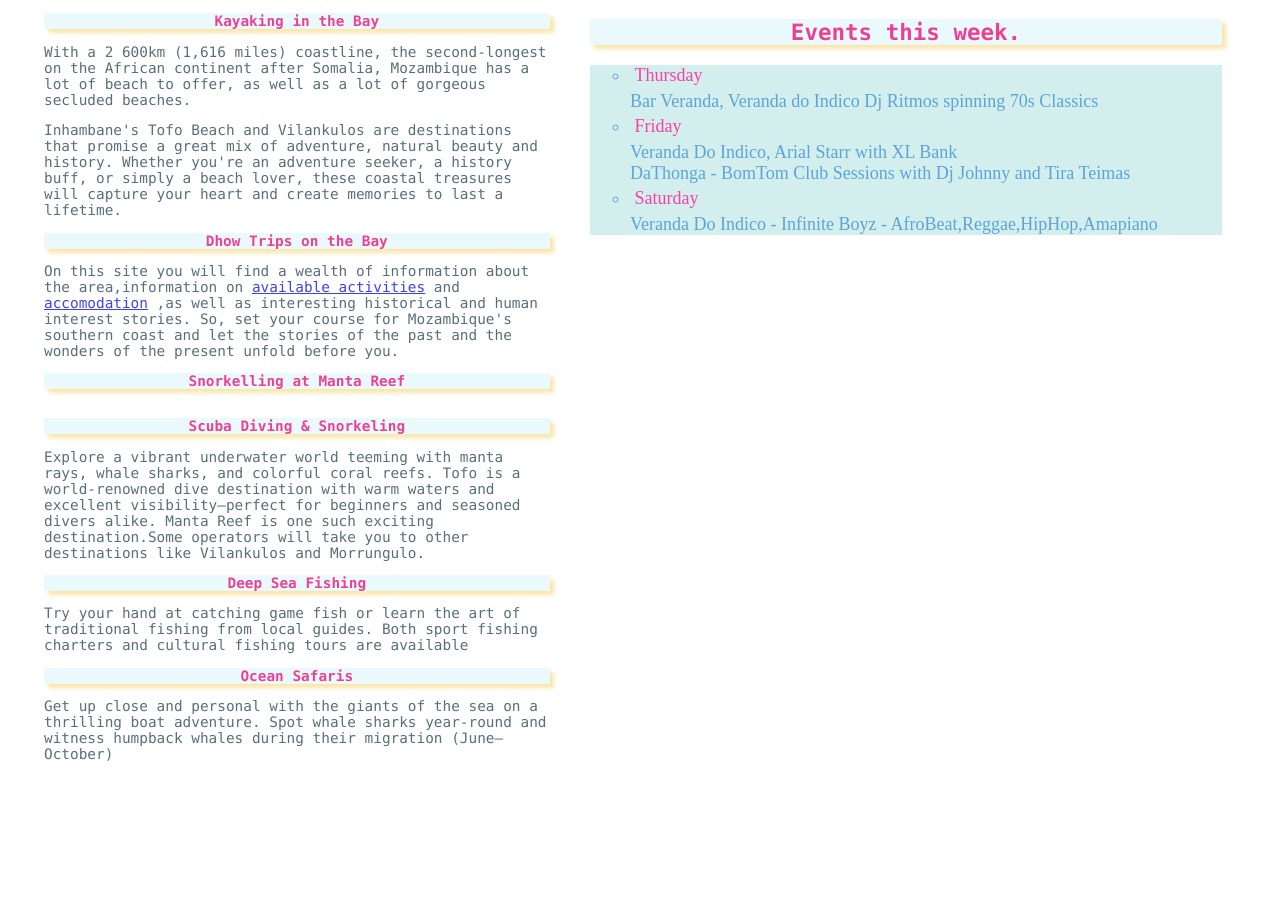
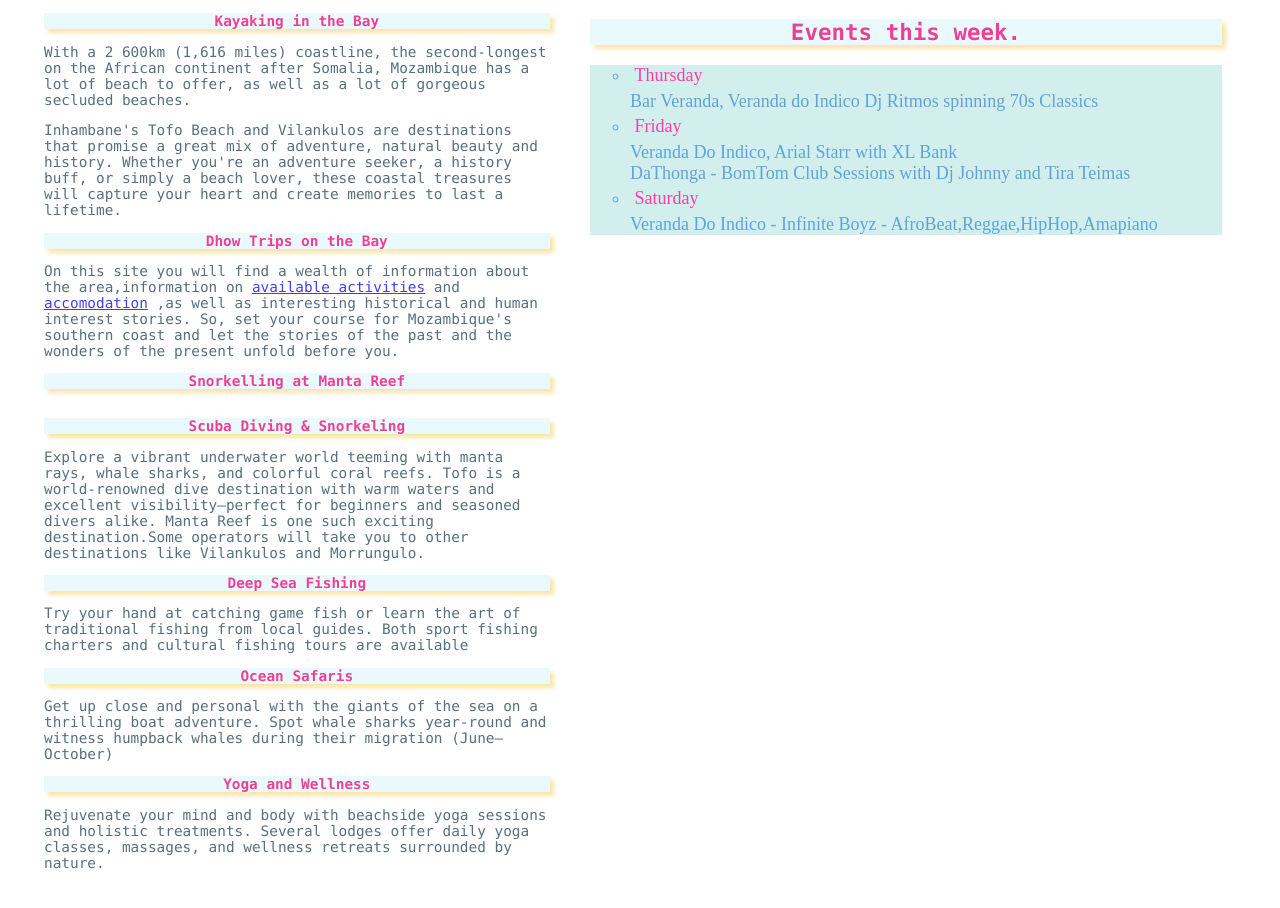
Before and after one commit to DevSpaceML/gemapp, a Flask app: page /activities in a window 1280 px wide. Shown: the part 609-1517 px from the top of the page. Before the commit the page ends 1370 px from the top, so only its background shows below. Run offline with Flask 3, Linux system fonts and the light colour scheme; some libraries are stand-ins or nearby versions.

Commit message:
update activities list

```diff
--- a/templates/activities.html
+++ b/templates/activities.html
@@ -45,6 +45,13 @@
 			Spot whale sharks year-round and witness humpback whales during their migration
 			(June–October)
 		</p>
+		<h2>
+			Yoga and Wellness
+		</h2>
+		<p>
+			Rejuvenate your mind and body with beachside yoga sessions and holistic treatments.
+			Several lodges offer daily yoga classes, massages, and wellness retreats surrounded by nature.
+		</p>
 	</div>
 	<div class="info2">
 		<h2>Events this week.</h2>
```
